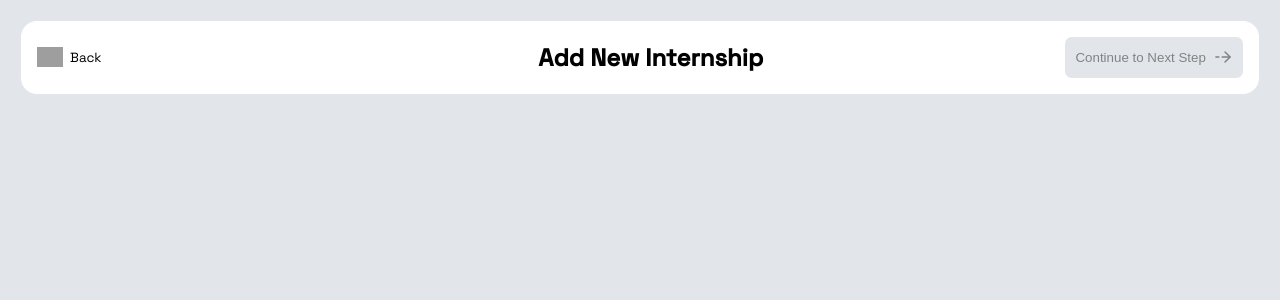
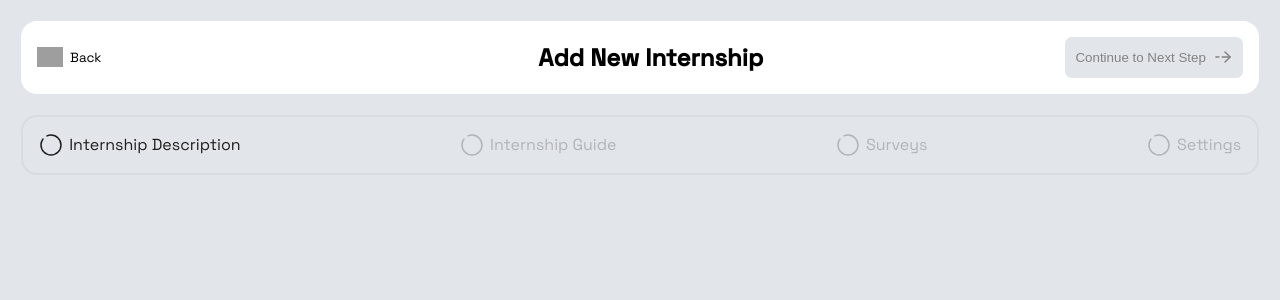
Before and after one commit to lookeswong/radical-x-platform, a React (Create React App) app: page / in a window 1280 px wide. Shown: the top 300 px of the page. Built offline with nearby package versions, Linux system fonts and the light colour scheme; grey boxes are pictures that could not be loaded.

Commit message:
Added form progrss bar

```diff
--- /dev/null
+++ b/src/components/Progress/Progress.css
@@ -0,0 +1,5 @@
+.container--progress {
+  display: flex;
+  align-items: center;
+  gap: 0.4em;
+}
--- /dev/null
+++ b/src/components/Progress/Progress.js
@@ -0,0 +1,23 @@
+import React from 'react'
+
+import untickCircle1 from "../../images/untick-circle1.svg"; // circle with gray color
+import untickCircle2 from "../../images/untick-circle2.svg"; // circle with black color
+
+import './Progress.css';
+
+export default function Progress(props) {
+
+  const imageSource = props.isCurrent ? untickCircle2 : untickCircle1;
+  const fontColor = props.isCurrent ? "#1e1e1e" : "#b1b4b7";
+
+  const styles = {
+    color: fontColor
+  }
+
+  return (
+    <div className="container--progress">
+      <img src={imageSource}/>
+      <p style={styles}>{props.name}</p>
+    </div>
+  )
+}
--- /dev/null
+++ b/src/components/ProgressBar/ProgressBar.css
@@ -0,0 +1,10 @@
+.container--progress-bar {
+  border: 2px solid #d8dce1;
+  border-radius: 1em;
+  margin: 1em 1.3em;
+  padding: 1em 1em;
+
+  display: flex;
+  justify-content: space-between;
+  align-items: center;
+}
--- /dev/null
+++ b/src/components/ProgressBar/ProgressBar.js
@@ -0,0 +1,15 @@
+import React from "react";
+import Progress from "../Progress/Progress";
+
+import './ProgressBar.css';
+
+export default function ProgressBar() {
+  return (
+    <div className="container--progress-bar">
+      <Progress name="Internship Description" isCurrent={true}/>
+      <Progress name="Internship Guide" isCurrent={false}/>
+      <Progress name="Surveys" isCurrent={false}/>
+      <Progress name="Settings" isCurrent={false}/>
+    </div>
+  )
+}
--- a/src/pages/AddNewInternship.js
+++ b/src/pages/AddNewInternship.js
@@ -1,5 +1,6 @@
 import React from "react";
 import Header from "../components/Header/Header";
+import ProgressBar from "../components/ProgressBar/ProgressBar";
 
 import '../styles/addNewInternship.css';
 
@@ -8,6 +9,7 @@ export default function AddNewInternship() {
     <div>
       <div>
         <Header />
+        <ProgressBar />
       </div>
       <div></div>
     </div>
```
Also changed, not shown: src/images/untick-circle1.svg (added), src/images/untick-circle2.svg (added).
